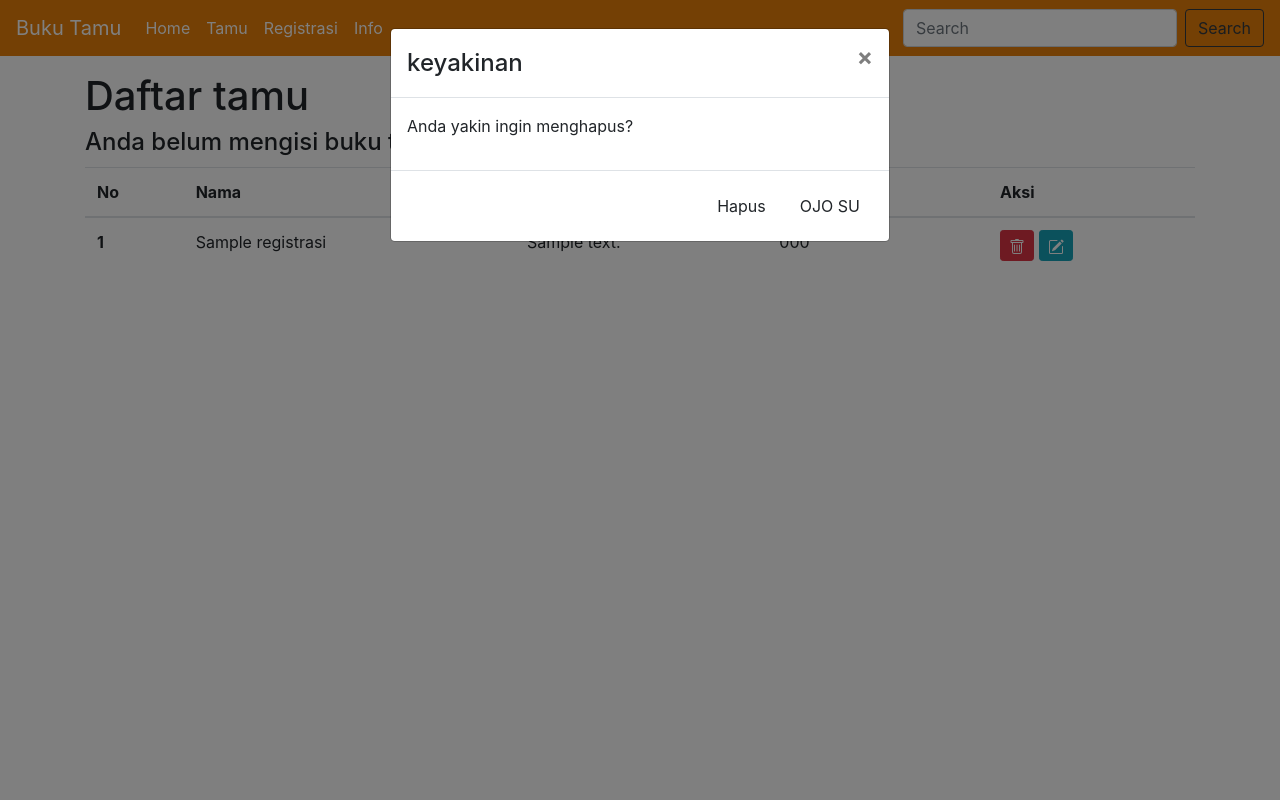
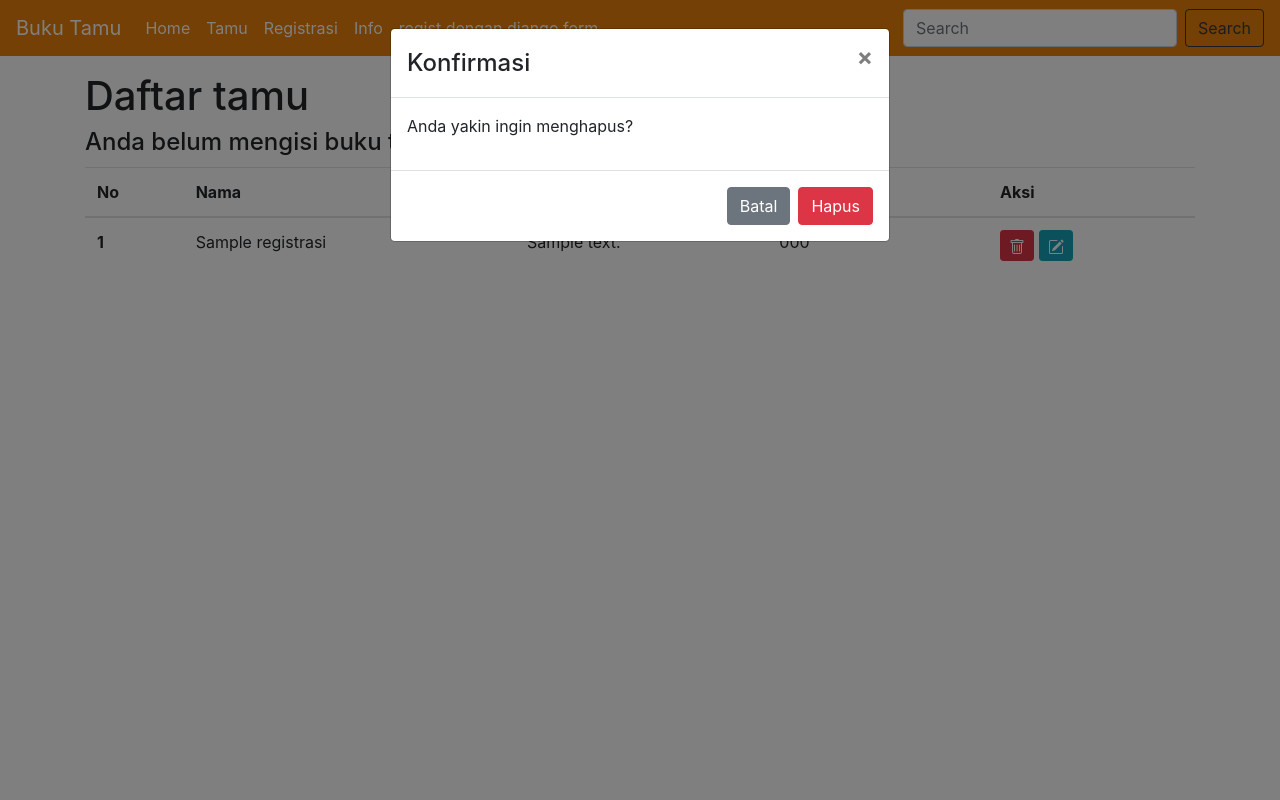
Before and after one commit to aryanicosa/learn_django_buku_tamu, a Django app: page /registrasi/tamu in a window 1280 px wide, after a click that opens the changed part. Run offline with Django 3.2, Linux system fonts and the light colour scheme; tables that the repository leaves empty hold one stand-in row (values such as "Sample post"); some libraries are stand-ins or nearby versions.

Commit message:
menambahkan form registrasi menggunakan form template django

```diff
--- a/buku_tamu/buku_tamu/settings.py
+++ b/buku_tamu/buku_tamu/settings.py
@@ -38,6 +38,7 @@ INSTALLED_APPS = [
     'django.contrib.messages',
     'django.contrib.staticfiles',
     'registrasi',
+    'crispy_forms', # add after installed
 ]
 
 MIDDLEWARE = [
@@ -127,3 +128,5 @@ STATIC_URL = '/static/'
 STATICFILES_DIRS = (
     os.path.join(BASE_DIR, 'static'),
 )
+
+CRISPY_TEMPLATE_PACK = 'uni_form' # add after installed
--- a/buku_tamu/buku_tamu/static/index.js
+++ /dev/null
@@ -1,6 +0,0 @@
-function hapus(id) {
-    let yakin = confirm('Yakin mau menghapus data ini?');
-    if (yakin) {
-        window.location = /registrasi/hapus / $; { id; };
-    }
-}
--- a/buku_tamu/registrasi/templates/tamu.html
+++ b/buku_tamu/registrasi/templates/tamu.html
@@ -44,7 +44,7 @@
                         <div class="modal-content">
                             <!-- heading modal -->
                             <div class="modal-header">
-                                <h4 class="modal-title">keyakinan</h4>
+                                <h4 class="modal-title">Konfirmasi</h4>
                                 <button type="button" class="close" data-dismiss="modal">&times;</button>
                             </div>
                             <!-- body modal -->
@@ -53,10 +53,10 @@
                             </div>
                             <!-- footer modal -->
                             <div class="modal-footer">
+                                <button type="button" class="btn btn-secondary" data-dismiss="modal">Batal</button>
                                 <a href="hapus/{{ dt.id }}">
-                                    <button type="button" class="btn btn-default">Hapus</button>
+                                    <button type="button" class="btn btn-danger">Hapus</button>
                                 </a>
-                                <button type="button" class="btn btn-default" data-dismiss="modal">OJO SU</button>
                             </div>
                         </div>
                     </div>
--- a/buku_tamu/registrasi/urls.py
+++ b/buku_tamu/registrasi/urls.py
@@ -1,5 +1,5 @@
 from django.urls import path
-from . import views
+from . import views, forms
 
 
 urlpatterns = [
@@ -7,5 +7,7 @@ urlpatterns = [
     path('registrasi', views.registrasi),
     path('info', views.info),
     path('hapus/<int:id>', views.hapus),
-    path('edit/<int:id>', views.form_edit)
+    path('edit/<int:id>', views.form_edit),
+    path('registrasi_baru', forms.Register.registrasi_baru),
+    #path('edit_baru/<int:id>', forms.Edit.edit_baru)
 ]
--- a/buku_tamu/registrasi/views.py
+++ b/buku_tamu/registrasi/views.py
@@ -1,6 +1,8 @@
 from django.shortcuts import redirect, render
 
 from .models import Registrasi
+
+#from .forms import Register
 
 # Create your views here.
 def tamu(request):
--- a/buku_tamu/templates/base.html
+++ b/buku_tamu/templates/base.html
@@ -38,6 +38,9 @@
         <li class="nav-item active">
           <a class="nav-link" href="/registrasi/info">Info <span class="sr-only">(current)</span></a>
         </li>
+        <li class="nav-item active">
+          <a class="nav-link" href="/registrasi/registrasi_baru">regist dengan django form <span class="sr-only">(current)</span></a>
+        </li>
       </ul>
       <form class="d-flex">
         <input class="form-control mr-2" type="search" placeholder="Search" aria-label="Search">
```
Also changed, not shown: buku_tamu/registrasi/forms.py (+33 -0 lines).
